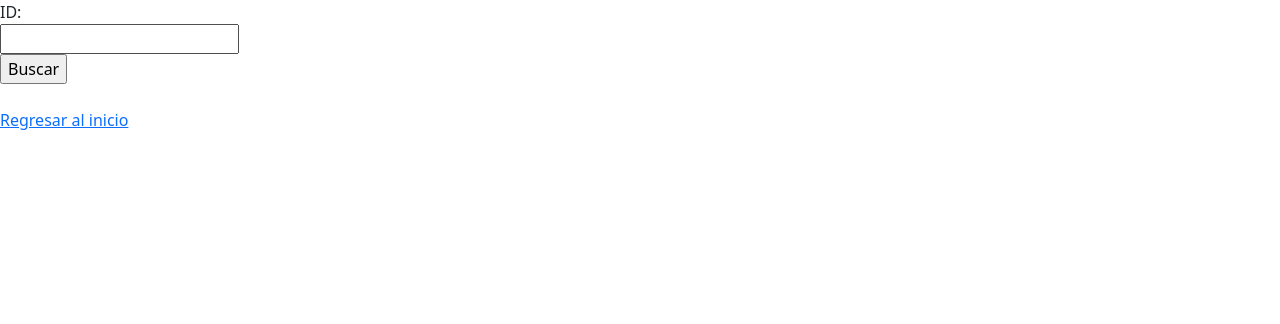
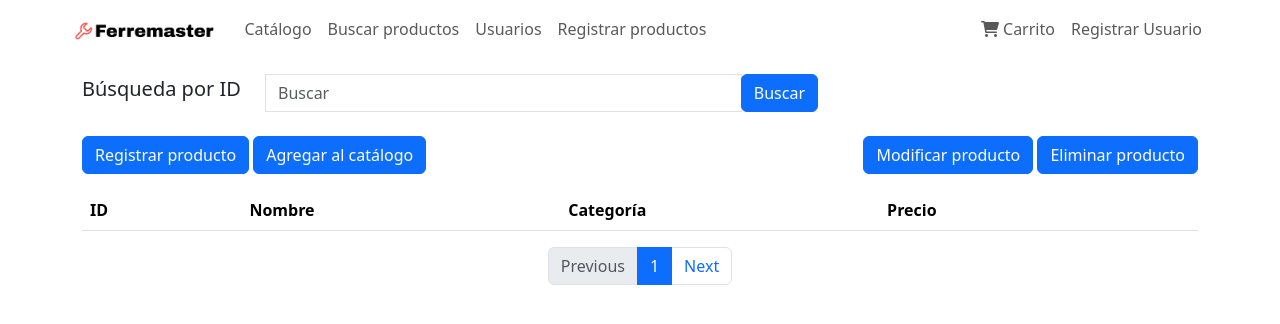
Before and after one commit to nosoyjoserafel/master-ferre, a website: page pages/buscar-producto.html in a window 1280 px wide. Drawn offline with nearby package versions, Linux system fonts and the light colour scheme; no server answers.

Commit message:
Implementado Ver Producto

```diff
--- a/pages/buscar-producto.html
+++ b/pages/buscar-producto.html
@@ -7,20 +7,133 @@
 
 </head>
 <body>
-    <form id="buscar-producto-form">
-        <label for="id">ID:</label><br>
-        <input type="text" id="id" name="id"><br>
-        <input type="submit" value="Buscar">
-        <br>
-        <br>
-        <a href="/main">Regresar al inicio</a>
+    <nav class="container navbar navbar-expand-lg navbar-light">
+        <a class="navbar-brand" href="/main">
+            <img src="/public/logo.png" height="30" alt="Logo">
+        </a>
+        <div class="collapse navbar-collapse" id="navbarNav">
+            <ul id="enlaces" class="navbar-nav">
+                <li class="nav-item active">
+                    <a class="nav-link" href="/main">Catálogo</a>
+                </li>
+                <li class="nav-item">
+                    <a class="nav-link" href="/buscar-producto">Buscar productos</a>
+                </li>
+                <li class="nav-item">
+                    <a class="nav-link" href="/buscar-usuario">Usuarios</a>
+                </li>
+                <li class="nav-item">
+                    <a class="nav-link" href="/registrar-productos">Registrar productos</a>
+                </li>
+            </ul>
+            <ul class="navbar-nav ms-auto">
+                <li class="nav-item">
+                    <a class="nav-link" href="carrito"><i class="fas fa-shopping-cart"></i> Carrito</a>
+                </li>
+                <li class="nav-item">
+                    <a class="nav-link" href="/registrar-usuario">Registrar Usuario</a>
+                </li>
+            </ul>
+        </div>
+    </nav>
+
+    <form id="buscar-producto-form" class="container mt-3">
+        <div class="row">
+            <div class="col-md-8">
+                <div class="input-group">
+                    <label for="id" class="form-label col-md-3 font-weight-bold fs-5">Búsqueda por ID</label>
+                    <input type="text" class="form-control" id="id" name="id" placeholder="Buscar">
+
+                    <div class="input-group-append">
+                        <input class="btn btn-primary" type="submit" value="Buscar">
+                    </div>
+                </div>
+            </div>
+        </div>
     </form>
+    <br>
+
+    <div class="container">
+      <div class="row">
+        <div class="col-md-6">
+        <button class="btn btn-primary" type="button" onclick="window.location.href='registrar-productos'">Registrar producto</button>
+        <button class="btn btn-primary" type="button">Agregar al catálogo</button>
+        </div>
+        <div class="col-md-6 align-self-end text-end">
+        <button class="btn btn-primary" type="button">Modificar producto</button>
+        <button class="btn btn-primary" type="button">Eliminar producto</button>
+        </div>
+      </div>
+    </div>
+
+    <div class="container">
+        <table class="table mt-3">
+            <thead>
+                <tr>
+                    <th class="col-1">ID</th>
+                    <th class="col-2">Nombre</th>
+                    <th class="col-2">Categoría</th>
+                    <th class="col-2">Precio</th>
+                </tr>
+            </thead>
+            <tbody>
+            </tbody>
+        </table>
+    </div>
+
+      <footer class="footer mt-3">
+        <div class="container">
+          <nav aria-label="Product navigation">
+            <ul class="pagination justify-content-center">
+              <li class="page-item disabled">
+                <a class="page-link" href="#" tabindex="-1" aria-disabled="true">Previous</a>
+              </li>
+              <li class="page-item active" aria-current="page">
+                <a class="page-link" href="#">1</a>
+              </li>
+              <!-- <li class="page-item">
+                <a class="page-link" href="#">2</a>
+              </li>
+              <li class="page-item">
+                <a class="page-link" href="#">3</a>
+              </li> -->
+              <li class="page-item">
+                <a class="page-link" href="#">Next</a>
+              </li>
+            </ul>
+          </nav>
+        </div>
+      </footer>
+
+
+
+
+
+
+
 
 
     <script src="https://ajax.googleapis.com/ajax/libs/jquery/3.5.1/jquery.min.js"></script>
     <script src="https://cdn.jsdelivr.net/npm/@popperjs/core@2.11.8/dist/umd/popper.min.js" integrity="sha384-I7E8VVD/ismYTF4hNIPjVp/Zjvgyol6VFvRkX/vR+Vc4jQkC+hVqc2pM8ODewa9r" crossorigin="anonymous"></script>
     <script src="https://cdn.jsdelivr.net/npm/bootstrap@5.3.3/dist/js/bootstrap.bundle.min.js" integrity="sha384-YvpcrYf0tY3lHB60NNkmXc5s9fDVZLESaAA55NDzOxhy9GkcIdslK1eN7N6jIeHz" crossorigin="anonymous"></script>
     <script>
+        window.onload = function() {
+            fetch('/productos')
+                .then(response => response.json())
+                .then(productos => {
+                    let tbody = document.querySelector('tbody');
+                    productos.forEach(producto => {
+                        let tr = document.createElement('tr');
+                        tr.innerHTML = `
+                            <td>${producto.id}</td>
+                            <td>${producto.nombre}</td>
+                            <td>${producto.categoria}</td>
+                            <td>${producto.precio}</td>
+                        `;
+                        tbody.appendChild(tr);
+                    });
+                });
+        };
         $("#buscar-producto-form").submit(function(e) {
             e.preventDefault();
 
```
Also changed, not shown: app.js (+17 -0 lines), files/productos.txt (line endings or trailing spaces), pages/registrar-producto.html (line endings or trailing spaces).
